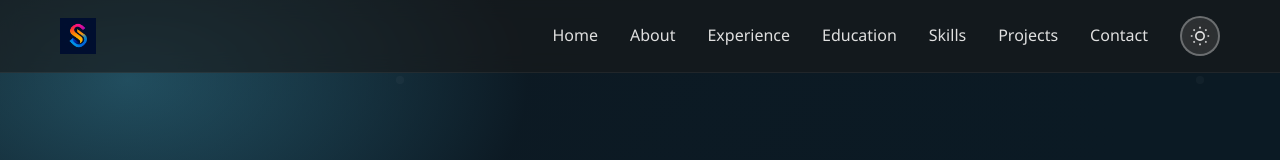
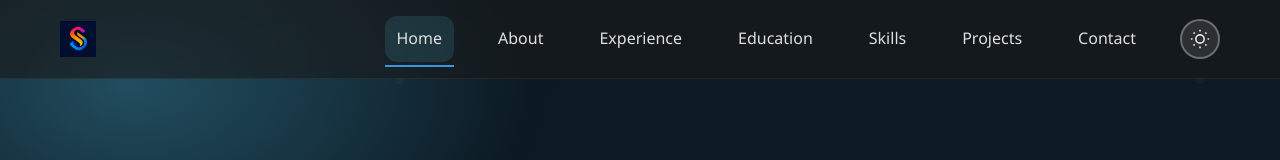
Before and after one commit to SiddharthSenapati/portfolio-detail, a React (Create React App) app: page / in a window 1280 px wide. Shown: the top 160 px of the page. Built offline with nearby package versions, Linux system fonts and the light colour scheme.

Commit message:
Added more Responsive and user experience

```diff
--- a/src/App.css
+++ b/src/App.css
@@ -1,3 +1,25 @@
+/* Dropdown animations */
+@keyframes menuOpen {
+  from { opacity: 0; transform: scale(0.98) translateY(-6px); }
+  to { opacity: 1; transform: scale(1) translateY(0); }
+}
+@keyframes menuClose {
+  from { opacity: 1; transform: scale(1) translateY(0); }
+  to { opacity: 0; transform: scale(0.98) translateY(-6px); }
+}
+
+/* Hover/active highlight with pointer marker */
+.nav-link {
+  position: relative;
+}
+.nav-link:hover,
+.nav-link.active {
+  background: rgba(52, 152, 219, 0.12);
+}
+.dark-mode .nav-link:hover,
+.dark-mode .nav-link.active {
+  background: rgba(97, 218, 251, 0.12);
+}
 /* Reset and Base Styles */
 * {
   margin: 0;
@@ -234,10 +256,14 @@ body {
   cursor: pointer;
   align-items: center;
   justify-content: center;
+  flex-direction: column;
 }
 
 .nav-toggle:hover { background: rgba(0,0,0,0.05); }
 .dark-mode .nav-toggle:hover { background: rgba(255,255,255,0.08); }
+
+.nav-toggle-icon { color: #2c3e50; }
+.dark-mode .nav-toggle-icon { color: #e5e7eb; }
 
 .nav-toggle-bar {
   display: block;
@@ -248,6 +274,16 @@ body {
   transition: transform 0.2s ease, opacity 0.2s ease;
 }
 .dark-mode .nav-toggle-bar { background: #e5e7eb; }
+
+/* Three-dot variant */
+.nav-toggle-dot {
+  width: 5px;
+  height: 5px;
+  background: #2c3e50;
+  border-radius: 50%;
+  margin: 2px 0;
+}
+.dark-mode .nav-toggle-dot { background: #e5e7eb; }
 
 .nav-logo-svg {
   width: 36px;
@@ -267,6 +303,8 @@ body {
   font-weight: 500;
   transition: color 0.3s ease;
   position: relative;
+  padding: 10px 12px;
+  border-radius: 12px;
 }
 
 .nav-link:hover {
@@ -285,6 +323,11 @@ body {
 }
 
 .nav-link:hover::after {
+  width: 100%;
+}
+
+/* Keep underline visible when the tab is active */
+.nav-link.active::after {
   width: 100%;
 }
 
@@ -1230,11 +1273,15 @@ section { scroll-margin-top: 90px; }
     margin-top: 8px;
     box-shadow: 0 10px 24px rgba(0,0,0,0.12);
     z-index: 1001;
+    transform-origin: top right;
+    animation: menuClose 180ms ease forwards;
+    text-align: center;
   }
   .dark-mode .nav-menu { background: rgba(26, 26, 26, 0.95); }
-  .nav-menu.open { display: flex; }
-  .nav-link { padding: 10px 12px; border-radius: 8px; }
-  .nav-link::after { display: none; }
+  .nav-menu.open { display: flex; animation: menuOpen 180ms ease forwards; }
+  .nav-menu.closing { display: flex; animation: menuClose 180ms ease forwards; }
+  .nav-link { display: block; padding: 12px 16px; border-radius: 12px; text-align: center; }
+  .nav-link + .nav-link { margin-top: 6px; }
   .dark-mode-toggle { align-self: center; margin: 6px 8px; }
 
   .nav-link {
--- a/src/App.js
+++ b/src/App.js
@@ -6,12 +6,14 @@ function App() {
   const [isMouseMoving, setIsMouseMoving] = useState(false);
   const [scrolled, setScrolled] = useState(false);
   const [mobileOpen, setMobileOpen] = useState(false);
+  const [menuClosing, setMenuClosing] = useState(false);
   const [logoSrc, setLogoSrc] = useState(`${process.env.PUBLIC_URL}/abstract-logo.png`);
   const [typedText, setTypedText] = useState('');
   const [phraseIndex, setPhraseIndex] = useState(0);
   const [charIndex, setCharIndex] = useState(0);
   const [isDeleting, setIsDeleting] = useState(false);
   const [activeTab, setActiveTab] = useState('industrial');
+  const [activeNav, setActiveNav] = useState('home');
   const [sending, setSending] = useState(false);
   const [sendResult, setSendResult] = useState(null);
   const phrases = React.useMemo(() => ['Full Stack .NET Developer', 'Web Developer', 'Tech Explorer & Continuous Learner'], []);
@@ -19,6 +21,27 @@ function App() {
   const rafRef = React.useRef(null);
   const hideTimerRef = React.useRef(null);
   const lastPosRef = React.useRef({ x: 0, y: 0 });
+
+  const scrollToSection = (id) => {
+    const el = document.getElementById(id);
+    if (!el) return;
+    const offset = 90; // match CSS scroll-margin-top-ish
+    const top = el.getBoundingClientRect().top + window.pageYOffset - offset;
+    window.scrollTo({ top, behavior: 'smooth' });
+    // remove hash from URL
+    const url = window.location.pathname + window.location.search;
+    window.history.replaceState(null, '', url);
+  };
+
+  const handleNavClick = (e, id) => {
+    e.preventDefault();
+    setActiveNav(id);
+    scrollToSection(id);
+    if (mobileOpen) {
+      setMenuClosing(true);
+      setTimeout(() => { setMobileOpen(false); setMenuClosing(false); }, 180);
+    }
+  };
 
   useEffect(() => {
     const shouldPauseTracking = (target) => {
@@ -57,12 +80,28 @@ function App() {
 
     const onScroll = () => {
       setScrolled(window.scrollY > 10);
+      const ids = ['home', 'about', 'experience', 'education', 'skills', 'projects', 'contact'];
+      let current = 'home';
+      const offset = 120; // account for fixed navbar height
+      for (const id of ids) {
+        const el = document.getElementById(id);
+        if (!el) continue;
+        const rect = el.getBoundingClientRect();
+        if (rect.top - offset <= 0) current = id;
+      }
+      setActiveNav(current);
     };
 
     window.addEventListener('mousemove', handleMouseMove, { passive: true });
     window.addEventListener('mouseleave', handleMouseLeave);
     window.addEventListener('scroll', onScroll, { passive: true });
     onScroll();
+
+    // If page loaded with a hash, scroll to it and clean URL
+    if (window.location.hash) {
+      const id = window.location.hash.replace('#','');
+      setTimeout(() => scrollToSection(id), 50);
+    }
 
     return () => {
       window.removeEventListener('mousemove', handleMouseMove);
@@ -171,24 +210,46 @@ function App() {
           </div>
           <button
             className={`nav-toggle ${mobileOpen ? 'open' : ''}`}
-            onClick={() => setMobileOpen(o => !o)}
+            onClick={() => {
+              if (mobileOpen) {
+                setMenuClosing(true);
+                setTimeout(() => { setMobileOpen(false); setMenuClosing(false); }, 180);
+              } else {
+                setMobileOpen(true);
+              }
+            }}
             aria-label="Toggle menu"
             aria-expanded={mobileOpen}
             aria-controls="primary-navigation"
             type="button"
           >
-            <span className="nav-toggle-bar" />
-            <span className="nav-toggle-bar" />
-            <span className="nav-toggle-bar" />
+            {!(mobileOpen || menuClosing) ? (
+              <svg className="nav-toggle-icon" width="22" height="22" viewBox="0 0 24 24" fill="currentColor" aria-hidden="true">
+                <circle cx="5" cy="5" r="2"></circle>
+                <circle cx="12" cy="5" r="2"></circle>
+                <circle cx="19" cy="5" r="2"></circle>
+                <circle cx="5" cy="12" r="2"></circle>
+                <circle cx="12" cy="12" r="2"></circle>
+                <circle cx="19" cy="12" r="2"></circle>
+                <circle cx="5" cy="19" r="2"></circle>
+                <circle cx="12" cy="19" r="2"></circle>
+                <circle cx="19" cy="19" r="2"></circle>
+              </svg>
+            ) : (
+              <svg className="nav-toggle-icon" width="22" height="22" viewBox="0 0 24 24" fill="none" stroke="currentColor" strokeWidth="2" aria-hidden="true">
+                <path d="M6 6L18 18" />
+                <path d="M18 6L6 18" />
+              </svg>
+            )}
           </button>
-          <div id="primary-navigation" className={`nav-menu ${mobileOpen ? 'open' : ''}`}>
-            <a href="#home" className="nav-link" onClick={() => setMobileOpen(false)}>Home</a>
-            <a href="#about" className="nav-link" onClick={() => setMobileOpen(false)}>About</a>
-            <a href="#experience" className="nav-link" onClick={() => setMobileOpen(false)}>Experience</a>
-            <a href="#education" className="nav-link" onClick={() => setMobileOpen(false)}>Education</a>
-            <a href="#skills" className="nav-link" onClick={() => setMobileOpen(false)}>Skills</a>
-            <a href="#projects" className="nav-link" onClick={() => setMobileOpen(false)}>Projects</a>
-            <a href="#contact" className="nav-link" onClick={() => setMobileOpen(false)}>Contact</a>
+          <div id="primary-navigation" className={`nav-menu ${mobileOpen ? 'open' : ''} ${menuClosing ? 'closing' : ''}`}>
+            <a href="#home" className={`nav-link ${activeNav==='home' ? 'active' : ''}`} onClick={(e) => handleNavClick(e,'home')}>Home</a>
+            <a href="#about" className={`nav-link ${activeNav==='about' ? 'active' : ''}`} onClick={(e) => handleNavClick(e,'about')}>About</a>
+            <a href="#experience" className={`nav-link ${activeNav==='experience' ? 'active' : ''}`} onClick={(e) => handleNavClick(e,'experience')}>Experience</a>
+            <a href="#education" className={`nav-link ${activeNav==='education' ? 'active' : ''}`} onClick={(e) => handleNavClick(e,'education')}>Education</a>
+            <a href="#skills" className={`nav-link ${activeNav==='skills' ? 'active' : ''}`} onClick={(e) => handleNavClick(e,'skills')}>Skills</a>
+            <a href="#projects" className={`nav-link ${activeNav==='projects' ? 'active' : ''}`} onClick={(e) => handleNavClick(e,'projects')}>Projects</a>
+            <a href="#contact" className={`nav-link ${activeNav==='contact' ? 'active' : ''}`} onClick={(e) => handleNavClick(e,'contact')}>Contact</a>
             <button
               className="dark-mode-toggle"
               onClick={toggleDarkMode}
```
